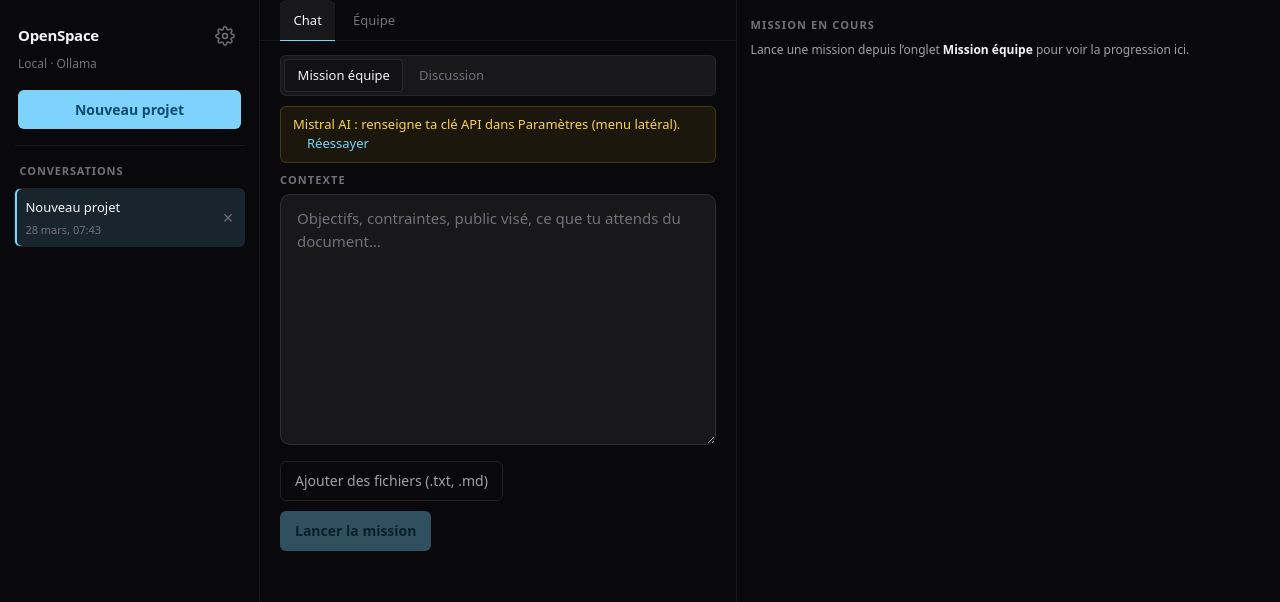
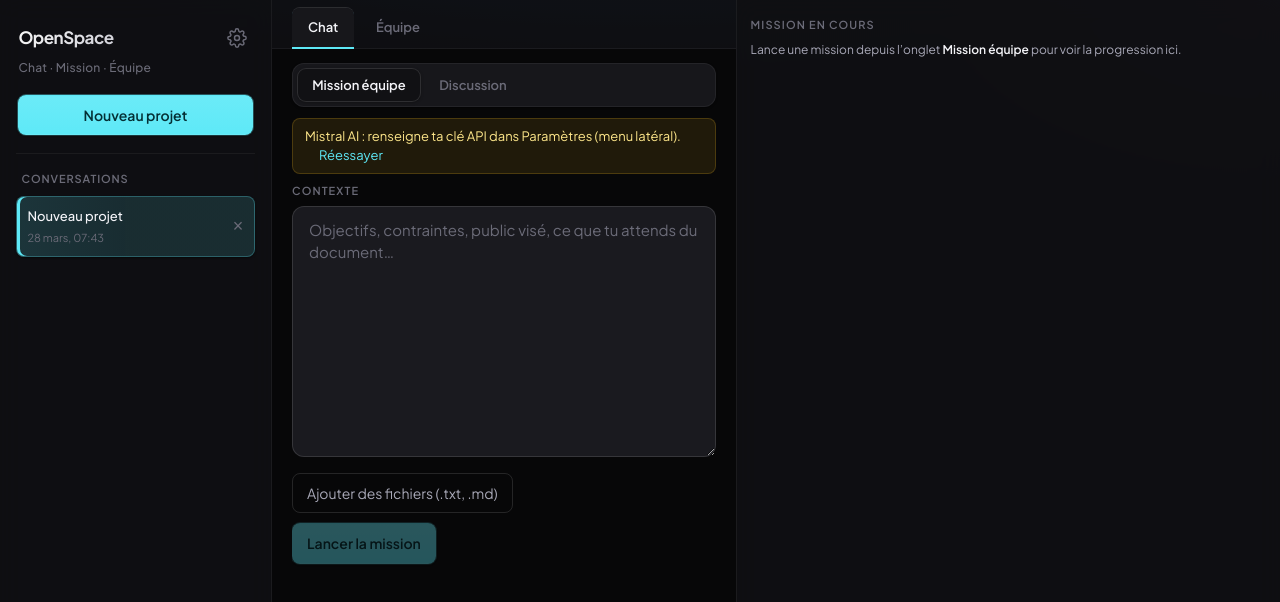
Before and after one commit to ngoujon/assistant-openspace, a React (Vite) app: page / in a window 1280 px wide. Shown: the top 602 px of the page. Built offline with nearby package versions, Linux system fonts and the light colour scheme.

Commit message:
style(ui): refonte visuelle cohérente (typo, couleurs, profondeur)
- Plus Jakarta Sans + dégradés légers sur le fond
- Tokens : accent cyan, rayons, ombres, colonnes avec flou
- Sidebar : titre en dégradé, sous-titre produit
- Onglets, mode chat/mission, bulles, modales et équipe harmonisés

```diff
--- a/index.html
+++ b/index.html
@@ -3,6 +3,12 @@
   <head>
     <meta charset="UTF-8" />
     <meta name="viewport" content="width=device-width, initial-scale=1.0" />
+    <link rel="preconnect" href="https://fonts.googleapis.com" />
+    <link rel="preconnect" href="https://fonts.gstatic.com" crossorigin />
+    <link
+      href="https://fonts.googleapis.com/css2?family=Plus+Jakarta+Sans:ital,wght@0,400;0,500;0,600;0,700;1,400&display=swap"
+      rel="stylesheet"
+    />
     <title>OpenSpace Localhost</title>
   </head>
   <body>
--- a/src/components/Sidebar.tsx
+++ b/src/components/Sidebar.tsx
@@ -48,7 +48,7 @@ export function Sidebar({
             </svg>
           </button>
         </div>
-        <p className="sidebar-sub">Local · Ollama</p>
+        <p className="sidebar-sub">Chat · Mission · Équipe</p>
         <button type="button" className="btn-primary sidebar-new" onClick={onNew}>
           Nouveau projet
         </button>
--- a/src/index.css
+++ b/src/index.css
@@ -1,32 +1,37 @@
 :root {
   color-scheme: dark;
-  /* Fond quasi noir, surfaces discrètes — lecture longue, faible fatigue */
-  --bg: #09090b;
-  --bg-raised: #121214;
-  --bg-surface: #18181b;
-  --border: rgba(255, 255, 255, 0.06);
-  --border-strong: rgba(255, 255, 255, 0.1);
-  --text: #f4f4f5;
-  --text-secondary: #a1a1aa;
-  --text-tertiary: #71717a;
-  /* Accent sobre type interfaces IA (focus, liens, état actif) */
-  --accent: #7dd3fc;
-  --accent-muted: rgba(125, 211, 252, 0.14);
-  --accent-text: #0c4a6e;
-  --user-msg: #27272a;
-  --assistant-msg: #18181b;
-  --assistant-accent: #7dd3fc;
+  /* Fond profond, surfaces en léger relief — contraste doux pour sessions longues */
+  --bg: #070708;
+  --bg-raised: #111114;
+  --bg-surface: #1a1a1f;
+  --border: rgba(255, 255, 255, 0.055);
+  --border-strong: rgba(255, 255, 255, 0.12);
+  --text: #f4f4f8;
+  --text-secondary: #a9a9b8;
+  --text-tertiary: #6b6b78;
+  /* Accent cyan froid, lisible sur fond sombre */
+  --accent: #5ee9f7;
+  --accent-muted: rgba(94, 233, 247, 0.14);
+  --accent-text: #042f34;
+  --accent-glow: rgba(94, 233, 247, 0.22);
+  --user-msg: #222228;
+  --assistant-msg: #15151a;
+  --assistant-accent: #5ee9f7;
   --danger: #fca5a5;
-  --danger-bg: rgba(248, 113, 113, 0.08);
-  --warn: #fcd34d;
-  --warn-bg: rgba(251, 191, 36, 0.08);
-  --radius-sm: 6px;
-  --radius: 10px;
-  --radius-lg: 14px;
-  --font: ui-sans-serif, system-ui, -apple-system, "Segoe UI", Roboto, "Helvetica Neue", Arial, sans-serif;
-  --sidebar-w: 260px;
-  --right-w: minmax(280px, 34rem);
-  --shadow-modal: 0 24px 64px rgba(0, 0, 0, 0.45);
+  --danger-bg: rgba(248, 113, 113, 0.1);
+  --warn: #fde68a;
+  --warn-bg: rgba(251, 191, 36, 0.1);
+  --radius-sm: 8px;
+  --radius: 12px;
+  --radius-lg: 16px;
+  --font: "Plus Jakarta Sans", ui-sans-serif, system-ui, -apple-system, "Segoe UI",
+    Roboto, "Helvetica Neue", Arial, sans-serif;
+  --sidebar-w: 272px;
+  --right-w: minmax(288px, 34rem);
+  --shadow-sm: 0 1px 2px rgba(0, 0, 0, 0.5);
+  --shadow-md: 0 12px 40px rgba(0, 0, 0, 0.38);
+  --shadow-modal: 0 28px 90px rgba(0, 0, 0, 0.55),
+    inset 0 0 0 1px rgba(255, 255, 255, 0.05);
 }
 
 *,
@@ -44,11 +49,25 @@ body,
 
 body {
   font-family: var(--font);
-  background: var(--bg);
-  color: var(--text);
-  line-height: 1.55;
+  background-color: var(--bg);
+  background-image: radial-gradient(
+      ellipse 120% 65% at 50% -25%,
+      rgba(56, 189, 248, 0.11),
+      transparent 52%
+    ),
+    radial-gradient(ellipse 55% 45% at 100% 0%, rgba(167, 139, 250, 0.07), transparent 50%);
+  background-attachment: fixed;
+  color: var(--text);
+  line-height: 1.58;
   font-size: 15px;
+  font-feature-settings: "ss01" 1, "cv11" 1;
   -webkit-font-smoothing: antialiased;
+  text-rendering: optimizeLegibility;
+}
+
+::selection {
+  background: rgba(94, 233, 247, 0.28);
+  color: var(--text);
 }
 
 .app-loading {
@@ -69,7 +88,9 @@ body {
 
 .shell-sidebar {
   border-right: 1px solid var(--border);
-  background: var(--bg);
+  background: color-mix(in srgb, var(--bg-raised) 88%, transparent);
+  backdrop-filter: blur(12px);
+  -webkit-backdrop-filter: blur(12px);
   overflow: auto;
   scrollbar-width: thin;
   scrollbar-color: var(--border-strong) transparent;
@@ -80,14 +101,16 @@ body {
   flex-direction: column;
   min-width: 0;
   min-height: 0;
-  background: var(--bg);
+  background: transparent;
 }
 
 .shell-right {
   display: flex;
   flex-direction: column;
   border-left: 1px solid var(--border);
-  background: var(--bg);
+  background: color-mix(in srgb, var(--bg-raised) 88%, transparent);
+  backdrop-filter: blur(12px);
+  -webkit-backdrop-filter: blur(12px);
   overflow: auto;
   min-height: 0;
   scrollbar-width: thin;
@@ -282,7 +305,7 @@ body {
 }
 
 .mission-step--orchestrator {
-  --step-accent: #7dd3fc;
+  --step-accent: var(--accent);
 }
 
 .mission-step--final-doc {
@@ -310,13 +333,13 @@ body {
 }
 
 .mission-step--active .mission-step-dot {
-  box-shadow: 0 0 0 3px rgba(125, 211, 252, 0.35);
+  box-shadow: 0 0 0 3px var(--accent-glow);
   animation: mission-step-pulse 1.4s ease-in-out infinite;
 }
 
 @keyframes mission-step-pulse {
   50% {
-    box-shadow: 0 0 0 5px rgba(125, 211, 252, 0.2);
+    box-shadow: 0 0 0 5px color-mix(in srgb, var(--accent) 25%, transparent);
   }
 }
 
@@ -440,12 +463,12 @@ body {
 }
 
 .sidebar-inner {
-  padding: 1.25rem 0.875rem 1.5rem;
+  padding: 1.35rem 1rem 1.6rem;
 }
 
 .sidebar-header {
-  padding: 0 0.25rem 1rem;
-  margin-bottom: 1rem;
+  padding: 0 0.15rem 1.1rem;
+  margin-bottom: 1.05rem;
   border-bottom: 1px solid var(--border);
 }
 
@@ -486,18 +509,22 @@ body {
 }
 
 .sidebar-title {
-  font-size: 0.9375rem;
-  font-weight: 600;
-  letter-spacing: -0.02em;
+  font-size: 1.0625rem;
+  font-weight: 700;
+  letter-spacing: -0.03em;
   margin: 0;
-  color: var(--text);
+  background: linear-gradient(135deg, #fafafa 0%, var(--text-secondary) 100%);
+  -webkit-background-clip: text;
+  background-clip: text;
+  color: transparent;
 }
 
 .sidebar-sub {
-  margin: 0.2rem 0 1rem;
+  margin: 0.35rem 0 1.05rem;
   font-size: 0.75rem;
   color: var(--text-tertiary);
   font-weight: 500;
+  letter-spacing: 0.02em;
 }
 
 .sidebar-section {
@@ -525,13 +552,15 @@ body {
 }
 
 .btn-primary {
-  background: var(--accent);
+  background: linear-gradient(180deg, color-mix(in srgb, var(--accent) 92%, white) 0%, var(--accent) 100%);
   color: var(--accent-text);
   font-weight: 600;
+  box-shadow: var(--shadow-sm), 0 0 0 1px color-mix(in srgb, var(--accent) 35%, transparent);
 }
 
 .btn-primary:hover:not(:disabled) {
-  filter: brightness(1.06);
+  filter: brightness(1.05);
+  box-shadow: var(--shadow-md), 0 0 20px -6px var(--accent-glow);
 }
 
 .btn-primary:disabled {
@@ -591,9 +620,13 @@ body {
 }
 
 .conv-item-active {
-  background: var(--accent-muted);
-  border-color: transparent;
-  box-shadow: inset 2px 0 0 0 var(--accent);
+  background: linear-gradient(
+    90deg,
+    color-mix(in srgb, var(--accent) 18%, transparent),
+    var(--accent-muted) 48%
+  );
+  border-color: color-mix(in srgb, var(--accent) 28%, transparent);
+  box-shadow: inset 3px 0 0 0 var(--accent), var(--shadow-sm);
 }
 
 .conv-btn {
@@ -642,37 +675,39 @@ body {
   background: var(--danger-bg);
 }
 
-/* Onglets : style minimal type workspace IA */
+/* Onglets : barre type workspace */
 .main-tabs {
   display: flex;
-  gap: 0.25rem;
-  padding: 0 1.25rem;
+  gap: 0.35rem;
+  padding: 0.5rem 1.25rem 0;
   flex-shrink: 0;
   border-bottom: 1px solid var(--border);
+  background: color-mix(in srgb, var(--bg-surface) 42%, transparent);
 }
 
 .main-tabs .tab {
   font: inherit;
   font-size: 0.8125rem;
-  font-weight: 500;
-  padding: 0.65rem 0.85rem;
+  font-weight: 600;
+  padding: 0.55rem 1rem 0.7rem;
   border: none;
   background: transparent;
   color: var(--text-tertiary);
   cursor: pointer;
   border-radius: var(--radius-sm) var(--radius-sm) 0 0;
   margin-bottom: -1px;
-  transition: color 0.12s ease, background 0.12s ease;
+  transition: color 0.15s ease, background 0.15s ease, box-shadow 0.15s ease;
 }
 
 .main-tabs .tab:hover {
   color: var(--text-secondary);
+  background: color-mix(in srgb, var(--bg-raised) 55%, transparent);
 }
 
 .main-tabs .tab.active {
   color: var(--text);
-  background: var(--bg-surface);
-  box-shadow: inset 0 -1px 0 0 var(--accent);
+  background: color-mix(in srgb, var(--bg-surface) 75%, transparent);
+  box-shadow: inset 0 -2px 0 0 var(--accent), 0 -1px 0 0 var(--border-strong);
 }
 
 .main-body {
@@ -719,34 +754,36 @@ body {
 
 .chat-mode-switch {
   display: inline-flex;
-  padding: 3px;
-  background: var(--bg-surface);
+  padding: 4px;
+  background: color-mix(in srgb, var(--bg-surface) 90%, transparent);
   border: 1px solid var(--border);
-  border-radius: var(--radius-sm);
-  gap: 2px;
+  border-radius: var(--radius);
+  gap: 3px;
+  box-shadow: var(--shadow-sm);
 }
 
 .chat-mode-tab {
   font: inherit;
   font-size: 0.8125rem;
-  font-weight: 500;
-  padding: 0.4rem 0.85rem;
+  font-weight: 600;
+  padding: 0.45rem 0.95rem;
   border: none;
-  border-radius: calc(var(--radius-sm) - 2px);
+  border-radius: calc(var(--radius) - 3px);
   background: transparent;
   color: var(--text-tertiary);
   cursor: pointer;
-  transition: color 0.12s ease, background 0.12s ease;
+  transition: color 0.15s ease, background 0.15s ease, box-shadow 0.15s ease;
 }
 
 .chat-mode-tab:hover {
   color: var(--text);
+  background: color-mix(in srgb, var(--bg-raised) 70%, transparent);
 }
 
 .chat-mode-tab.active {
   background: var(--bg-raised);
   color: var(--text);
-  box-shadow: inset 0 0 0 1px var(--border-strong);
+  box-shadow: inset 0 0 0 1px var(--border-strong), 0 1px 3px rgba(0, 0, 0, 0.25);
 }
 
 .model-label {
@@ -824,22 +861,23 @@ body {
 
 .bubble {
   max-width: min(100%, 42rem);
-  padding: 0.75rem 1rem;
+  padding: 0.85rem 1.05rem;
   border-radius: var(--radius);
   border: 1px solid var(--border);
+  box-shadow: var(--shadow-sm);
 }
 
 .bubble-user {
   align-self: flex-end;
-  background: var(--user-msg);
+  background: linear-gradient(165deg, var(--user-msg) 0%, color-mix(in srgb, var(--user-msg) 85%, #000) 100%);
   border-color: var(--border-strong);
 }
 
 .bubble-assistant {
   align-self: flex-start;
   background: var(--assistant-msg);
-  border: 1px solid var(--border);
-  box-shadow: inset 3px 0 0 0 var(--assistant-accent);
+  border: 1px solid color-mix(in srgb, var(--accent) 12%, var(--border));
+  box-shadow: inset 3px 0 0 0 var(--assistant-accent), var(--shadow-sm);
 }
 
 .discussion-routing-hint {
@@ -935,6 +973,11 @@ body {
   gap: 0.65rem;
   padding-top: 1rem;
   border-top: 1px solid var(--border);
+  background: linear-gradient(
+    180deg,
+    color-mix(in srgb, var(--bg-surface) 50%, transparent) 0%,
+    transparent 85%
+  );
 }
 
 .chat-input {
@@ -1104,7 +1147,7 @@ body {
   padding: 0.5rem 0.6rem;
   background: var(--accent-muted);
   border-radius: var(--radius-sm);
-  border: 1px solid rgba(125, 211, 252, 0.22);
+  border: 1px solid color-mix(in srgb, var(--accent) 28%, transparent);
   font-size: 0.78rem;
   line-height: 1.45;
   display: flex;
@@ -1191,9 +1234,9 @@ body {
 
 .team-heading {
   margin: 0 0 0.5rem;
-  font-size: 1.125rem;
-  font-weight: 600;
-  letter-spacing: -0.02em;
+  font-size: 1.1875rem;
+  font-weight: 700;
+  letter-spacing: -0.03em;
 }
 
 .team-copy {
@@ -1335,10 +1378,11 @@ body {
 }
 
 .team-tree-wrap {
-  background: var(--bg-surface);
+  background: color-mix(in srgb, var(--bg-surface) 92%, transparent);
   border: 1px solid var(--border);
   border-radius: var(--radius-lg);
   padding: 1.125rem 1.125rem 1.25rem;
+  box-shadow: var(--shadow-sm);
 }
 
 .team-tree-title {
@@ -1375,7 +1419,7 @@ body {
 .team-tree-children.team-tree-lineage-children {
   margin-left: 0.65rem;
   padding-left: 1.125rem;
-  border-left: 2px solid rgba(125, 211, 252, 0.2);
+  border-left: 2px solid color-mix(in srgb, var(--accent) 22%, transparent);
   position: relative;
 }
 
@@ -1390,7 +1434,7 @@ body {
   top: 1.4rem;
   width: 0.8rem;
   height: 2px;
-  background: rgba(125, 211, 252, 0.38);
+  background: color-mix(in srgb, var(--accent) 42%, transparent);
   border-radius: 1px;
 }
 
@@ -1555,8 +1599,9 @@ body {
   position: fixed;
   inset: 0;
   z-index: 1000;
-  background: rgba(0, 0, 0, 0.65);
-  backdrop-filter: blur(4px);
+  background: color-mix(in srgb, var(--bg) 72%, transparent);
+  backdrop-filter: blur(8px);
+  -webkit-backdrop-filter: blur(8px);
   display: grid;
   place-items: center;
   padding: 1rem;
@@ -1567,10 +1612,10 @@ body {
   max-height: min(88vh, 680px);
   display: flex;
   flex-direction: column;
-  background: var(--bg-raised);
-  border: 1px solid var(--border-strong);
+  background: linear-gradient(165deg, var(--bg-surface) 0%, var(--bg-raised) 100%);
+  border: 1px solid color-mix(in srgb, var(--accent) 14%, var(--border-strong));
   border-radius: var(--radius-lg);
-  box-shadow: var(--shadow-modal);
+  box-shadow: var(--shadow-modal), 0 0 60px -24px var(--accent-glow);
 }
 
 .modal-dialog-wide {
```
Also changed, not shown: 1 other file (tests, documents, lock files or other folders).
